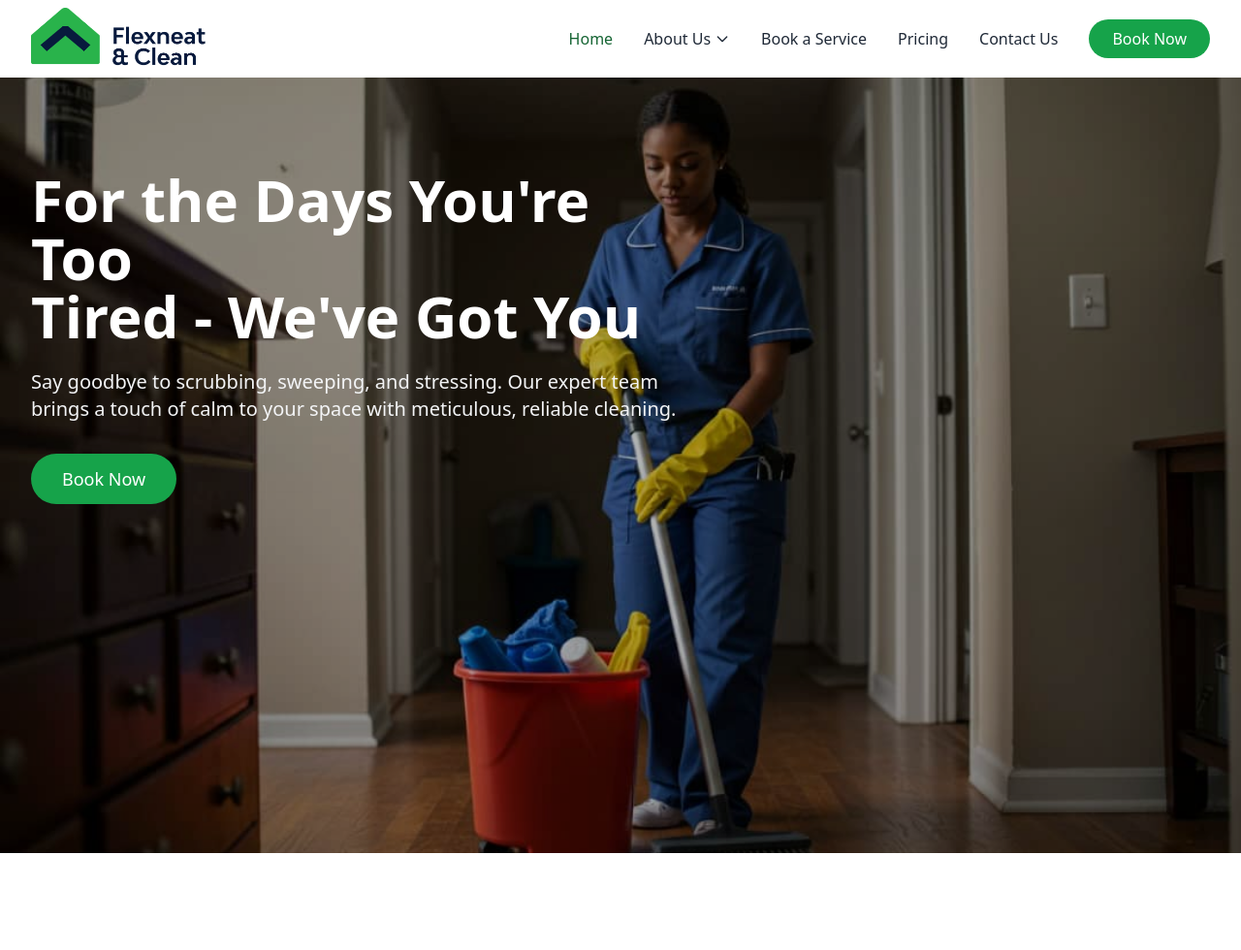
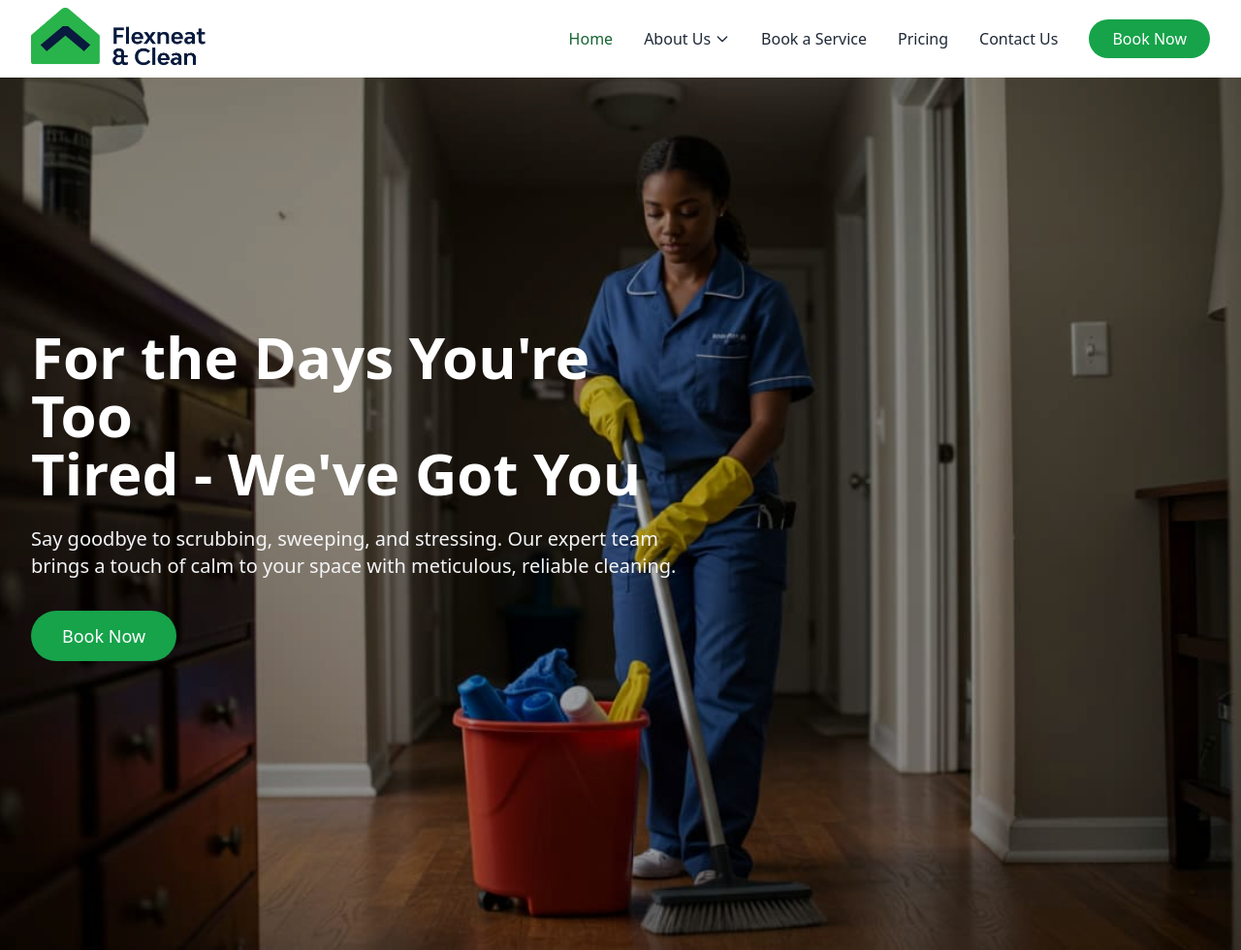
Before and after one commit to NASIRMUSA/flexneatandcleanservices, a plain HTML site: page index.html in a window 1280 px wide. Shown: the top 980 px of the page at 97% size. Drawn offline with nearby package versions, Linux system fonts and the light colour scheme.

Commit message:
heroupdate

```diff
--- a/index.html
+++ b/index.html
@@ -97,16 +97,16 @@
 </div>
 
   <!-- Hero Section -->
-<section class="relative h-screen w-full overflow-hidden mb-12">
+<section class="relative  w-full  mb-12" style="background-image: url('images/hero.jpeg'); background-repeat: no-repeat; object-fit: contain; width: 100%; background-size: cover; height: 900px; background-position: center center;">
   <!-- Background Image - Improved display -->
-  <div class="absolute inset-0">
+  <!-- <div class="absolute inset-0">
     <img src="images/hero.jpeg" alt="Cleaning service"
-         class="w-full h-full bg-cover object-cover" />
+        height="auto" width="100%"/> -->
     <div class="absolute inset-0 bg-black/30 z-10"></div>
-  </div>
+  <!-- </div> -->
 
   <!-- Hero content - aligned with navbar padding -->
-  <div class=" w-full px-4 sm:px-6 lg:px-8 mx-auto py-16 md:py-24 flex items-center  relative z-20">
+  <div class=" w-full px-4 sm:px-6 lg:px-8 mx-auto py-16 md:py-24 flex items-center  relative z-20 top-[18%]">
     <div class="text-white max-w-2xl ">
       <h1 class="text-4xl sm:text-5xl md:text-6xl font-bold mb-6 leading-tight">
         For the Days You're Too<br class="hidden sm:block"/> Tired - We've Got You
```
